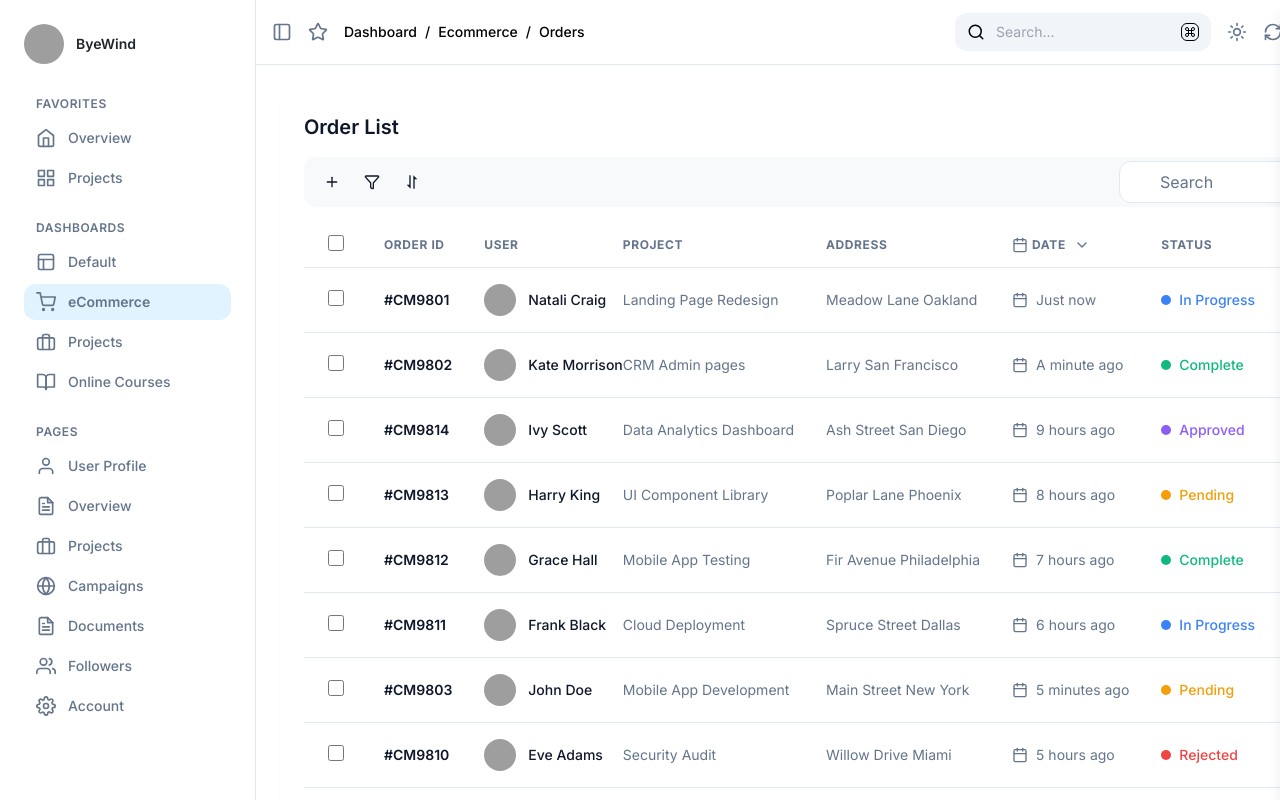
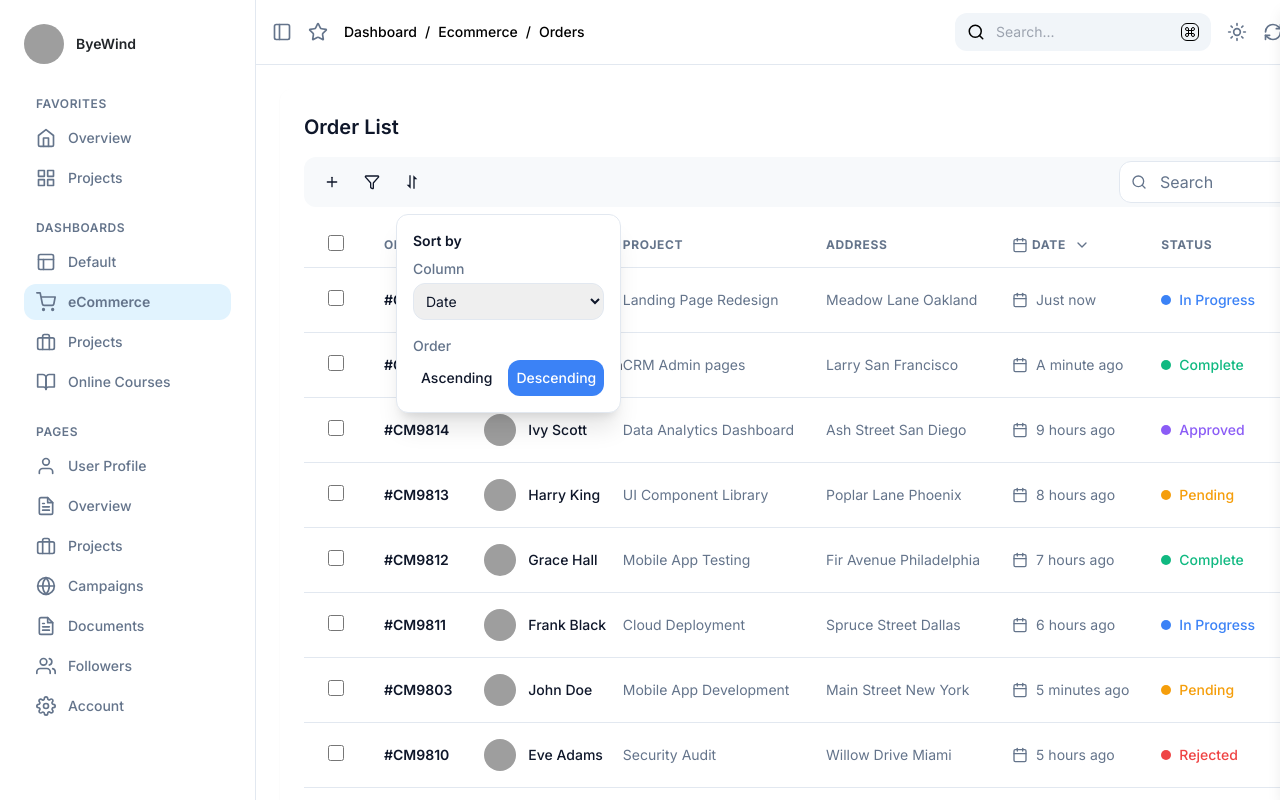
Before and after one commit to nagavikatk/saas-dashboard, a React (Vite) app: page /ecommerce/orders in a window 1280 px wide. Both pictures are taken after a click on the button 412 px from the left and 182 px from the top of the page. Shown: the top 800 px of the page. Built offline with nearby package versions, Linux system fonts and the light colour scheme; grey boxes are pictures that could not be loaded.

Commit message:
Fixed in OrderList

```diff
--- a/src/pages/OrderList.jsx
+++ b/src/pages/OrderList.jsx
@@ -13,6 +13,9 @@ const OrderList = () => {
   const [selectedStatusFilters, setSelectedStatusFilters] = useState([]);
   const filterPopoverRef = useRef(null);
 
+  const [isSortPopoverOpen, setIsSortPopoverOpen] = useState(false);
+  const sortPopoverRef = useRef(null);
+
   const itemsPerPage = 8; // Based on the design
 
   useEffect(() => {
@@ -27,6 +30,19 @@ const OrderList = () => {
       document.removeEventListener('mousedown', handleClickOutside);
     };
   }, [filterPopoverRef]);
+
+  useEffect(() => {
+    const handleClickOutside = (event) => {
+      if (sortPopoverRef.current && !sortPopoverRef.current.contains(event.target)) {
+        setIsSortPopoverOpen(false);
+      }
+    };
+
+    document.addEventListener('mousedown', handleClickOutside);
+    return () => {
+      document.removeEventListener('mousedown', handleClickOutside);
+    };
+  }, [sortPopoverRef]);
 
   const filteredAndSortedOrders = useMemo(() => {
     console.log('searchTerm:', searchTerm);
@@ -239,20 +255,70 @@ const OrderList = () => {
                 </div>
               )}
             </div>
-            <button className="p-2 rounded-lg hover:bg-light-border hover:dark:bg-dark-border text-light-text-primary dark:text-dark-text-primary transition-colors">
-              <BiSort className="h-4 w-4" />
-            </button>
+            <div className="relative" ref={sortPopoverRef}>
+              <button
+                onClick={() => setIsSortPopoverOpen(!isSortPopoverOpen)}
+                className="p-2 rounded-lg hover:bg-light-border hover:dark:bg-dark-border text-light-text-primary dark:text-dark-text-primary transition-colors"
+              >
+                <BiSort className="h-4 w-4" />
+              </button>
+              {isSortPopoverOpen && (
+                <div className="absolute top-12 left-0 w-54 bg-light-surface dark:bg-dark-surface rounded-lg shadow-xl z-10 p-4 border border-light-border dark:border-dark-border">
+                  <h4 className="font-semibold mb-2 text-light-text-primary dark:text-dark-text-primary">Sort by</h4>
+                  <div className="mb-4">
+                    <label htmlFor="sort-column" className="block text-sm font-medium text-light-text-secondary dark:text-dark-text-secondary mb-1">Column</label>
+                    <select
+                      id="sort-column"
+                      className="w-full p-2 border border-light-border dark:border-dark-border rounded-lg bg-light-background dark:bg-dark-background text-light-text-primary dark:text-dark-text-primary"
+                      value={sortConfig.key}
+                      onChange={(e) => setSortConfig(prev => ({ ...prev, key: e.target.value }))}
+                    >
+                      <option value="id">Order ID</option>
+                      <option value="user">User</option>
+                      <option value="project">Project</option>
+                      <option value="address">Address</option>
+                      <option value="date">Date</option>
+                      <option value="status">Status</option>
+                    </select>
+                  </div>
+                  <div>
+                    <label className="block text-sm font-medium text-light-text-secondary dark:text-dark-text-secondary mb-1">Order</label>
+                    <div className="flex space-x-2">
+                      <button
+                        onClick={() => setSortConfig(prev => ({ ...prev, direction: 'ascending' }))}
+                        className={`flex-1 p-2 rounded-lg text-sm font-medium ${sortConfig.direction === 'ascending'
+                            ? 'bg-accent-blue text-white'
+                            : 'bg-light-background dark:bg-dark-background text-light-text-primary dark:text-dark-text-primary hover:bg-light-border dark:hover:bg-dark-border'
+                          }`}
+                      >
+                        Ascending
+                      </button>
+                      <button
+                        onClick={() => setSortConfig(prev => ({ ...prev, direction: 'descending' }))}
+                        className={`flex-1 p-2 rounded-lg text-sm font-medium ${sortConfig.direction === 'descending'
+                            ? 'bg-accent-blue text-white'
+                            : 'bg-light-background dark:bg-dark-background text-light-text-primary dark:text-dark-text-primary hover:bg-light-border dark:hover:bg-dark-border'
+                          }`}
+                      >
+                        Descending
+                      </button>
+                    </div>
+                  </div>
+                </div>
+              )}
+            </div>
           </div>
 
           {/* Right side: Search */}
-          <div className="relative w-full sm:w-auto flex-grow flex justify-end">
-            {/* <div className="inset-y-0 left-2 flex items-center pl-8 pointer-events-none">
+          {/* Right side: Search */}
+          <div className="relative w-full sm:w-48">
+            <div className="absolute inset-y-0 left-0 flex items-center pl-3 pointer-events-none">
               <Search className="h-4 w-4 text-light-text-secondary dark:text-dark-text-secondary" />
-            </div> */}
+            </div>
             <input
               type="text"
               placeholder="Search"
-              className="w-full sm:w-48 pl-10 pr-4 py-2 border border-light-border dark:border-dark-border rounded-lg bg-light-surface dark:bg-dark-surface text-light-text-primary dark:text-dark-text-primary placeholder:text-light-text-secondary focus:outline-none focus:ring-1 focus:ring-accent-blue"
+              className="w-full pl-10 pr-4 py-2 border border-light-border dark:border-dark-border rounded-lg bg-light-surface dark:bg-dark-surface text-light-text-primary dark:text-dark-text-primary placeholder:text-light-text-secondary focus:outline-none focus:ring-1 focus:ring-accent-blue"
               value={searchTerm}
               onChange={(e) => {
                 setSearchTerm(e.target.value);
```
